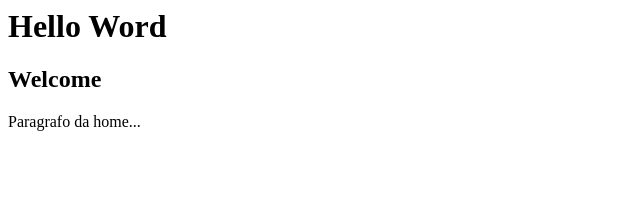
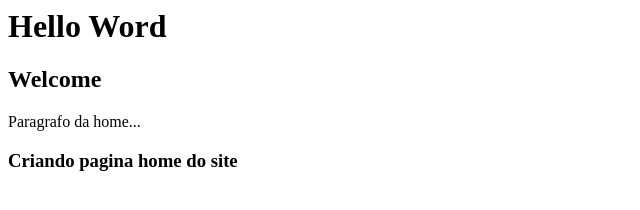
Before and after one commit to R7mon/AprendendoGitHub, a plain HTML site: page index.html in a window 1280 px wide. Shown: the whole page, without its empty margins (0-640 px from the left). Drawn offline with Linux system fonts and the light colour scheme.

Commit message:
Criando descrição da pagina home

```diff
--- a/index.html
+++ b/index.html
@@ -1,4 +1,5 @@
 <h1>Hello Word</h1>
 <h2>Welcome</h2>
+<p>Paragrafo da home...</p>
 
-<p>Paragrafo da home...</p>
+<h3>Criando pagina home do site</h3>
```
